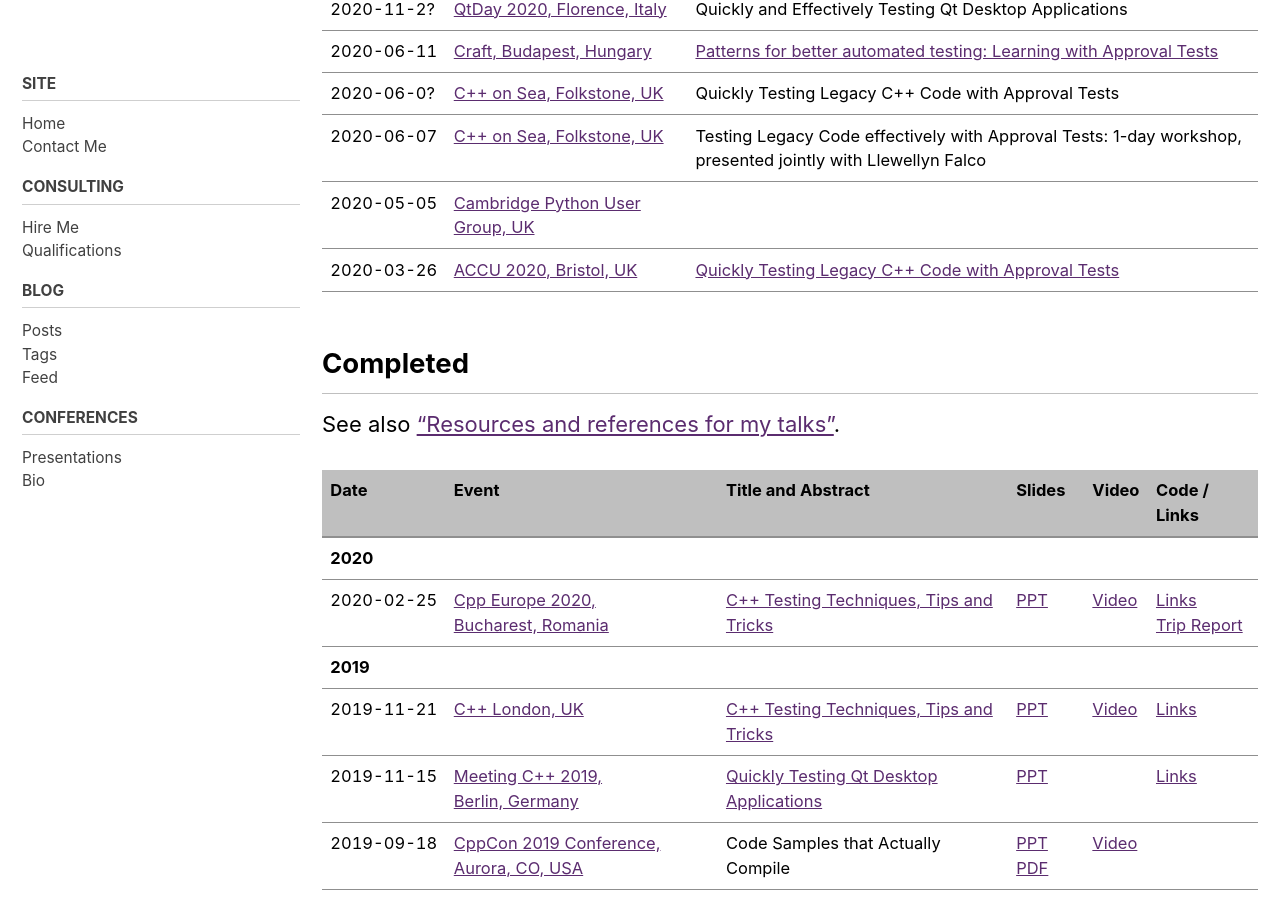
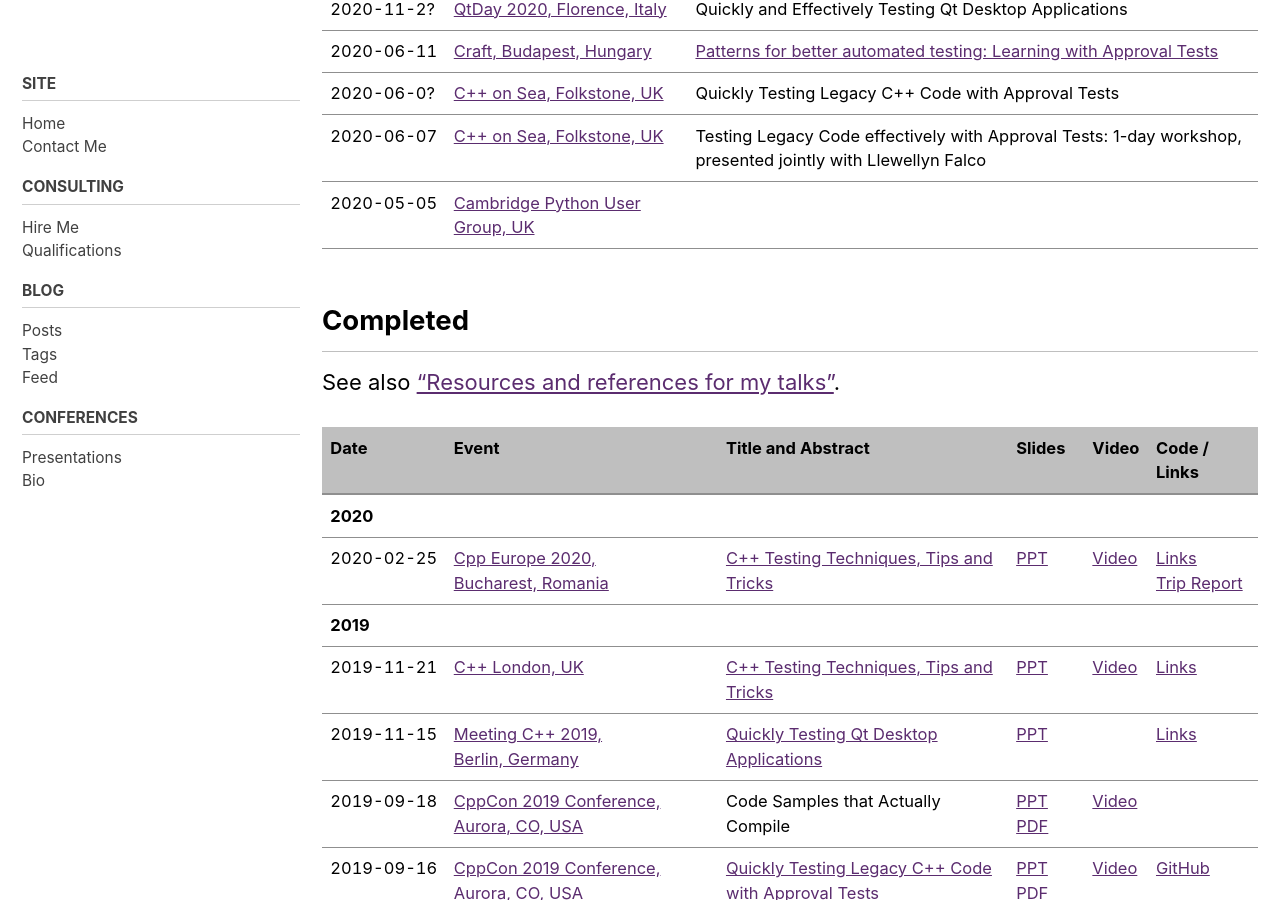
Before and after one commit to claremacrae/claremacrae.github.io, a Jekyll site: the page built from conferences/presentations.md, in a window 1280 px wide and 900 px high, scrolled down 376 px. Built offline with Jekyll 4.4.1, drawn with Linux system fonts in a browser that asks for light colours; cached includes are drawn as plain includes; nearby versions of some CDN libraries.

Commit message:
Remove ACCU talk - no longer able to attend...

```diff
--- a/conferences/presentations.md
+++ b/conferences/presentations.md
@@ -16,7 +16,6 @@
 | <span class="text-tabular-dates">2020-06-0?</span> | [C++ on Sea, Folkstone,&nbsp;UK](https://cpponsea.uk/) | Quickly Testing Legacy C++ Code with Approval Tests |
 | <span class="text-tabular-dates">2020-06-07</span> | [C++ on Sea, Folkstone,&nbsp;UK](https://cpponsea.uk/) | Testing Legacy Code effectively with Approval Tests: 1-day workshop, presented jointly with Llewellyn Falco |
 | <span class="text-tabular-dates">2020-05-05</span> | [Cambridge Python User Group, UK](https://www.meetup.com/CamPUG/) | &nbsp; |
-| <span class="text-tabular-dates">2020-03-26</span> | [ACCU 2020, Bristol,&nbsp;UK](https://conference.accu.org/) | [Quickly Testing Legacy C++ Code with Approval Tests](https://flame.firebird.systems/archer-yates/ACCU2020/MyProgrammes#Entry.ItemPage.8453.0.EntryDefinition.b8efce33-2c84-4290-ba65-991a03ef305d) |
 
 ## Completed
 
```
